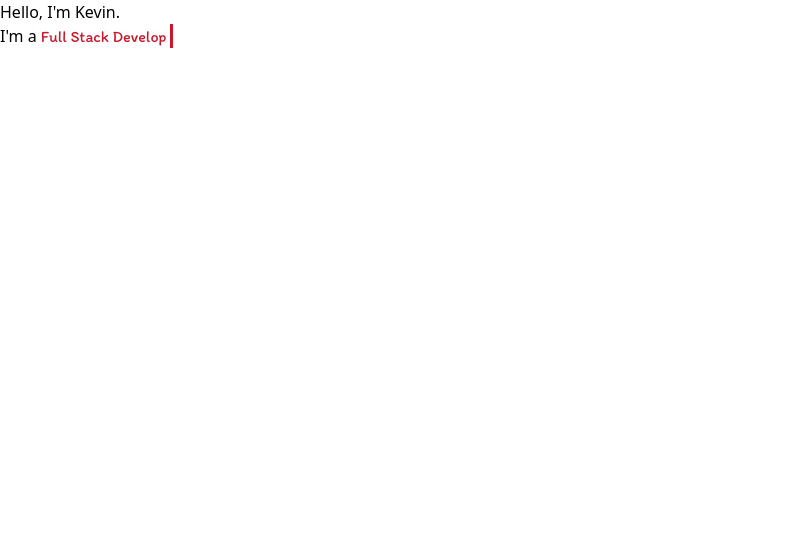
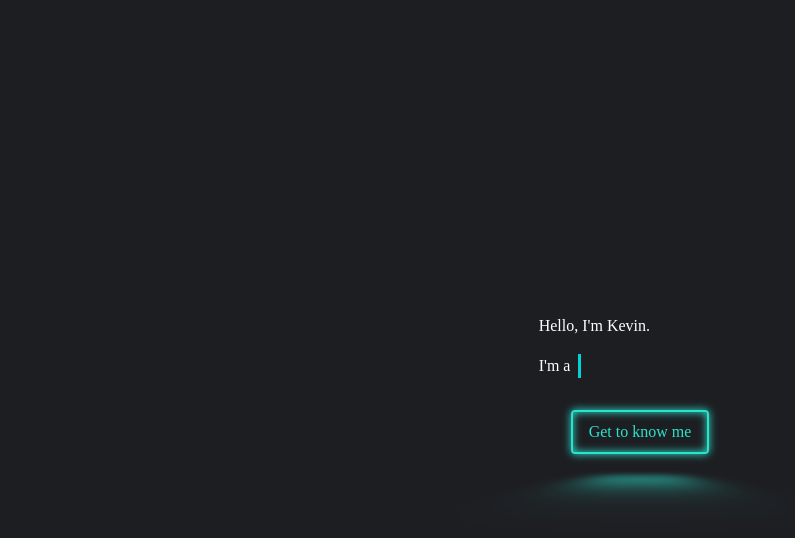
Before and after one commit to Kevin-Payan/Portfolio, a Vue app: page / in a window 1280 px wide. Shown: the top 538 px of the page, without its empty margins (0-795 px from the left). Built offline with nearby package versions, Linux system fonts and the light colour scheme; a web font is replaced by a local one.

Commit message:
Hero section progress

```diff
--- a/src/components/Hero.vue
+++ b/src/components/Hero.vue
@@ -1,15 +1,19 @@
 <script>
+import NeonButton from "./NeonButton.vue";
+
 export default {
+  components: {
+    NeonButton,
+  },
   mounted() {
     const typedText = this.$el.querySelector(".typed-text");
     const cursor = this.$el.querySelector(".cursor");
 
     const textArray = [
       "Software Engineer",
-      "Full Stack Developer",
+      "Problem Solver",
       "Tutor",
       "Learner",
-      "Problem Solver",
       "Freelancer",
       "lot of things...",
     ];
@@ -57,15 +61,16 @@ export default {
 
 <template>
   <div
-    class="flex flex-col justify-center w-screen h-screen items-center bg-black"
+    class="flex flex-col justify-center w-screen h-screen items-center bg-gray-950"
   >
     <h1 class="text-4xl font-semibold text-white p-2">
-      Hello, I'm <span class="text-red-600">Kevin.</span>
+      Hello, I'm <span class="text-cyan-300">Kevin.</span>
     </h1>
     <p class="text-4xl font-semibold text-white">
       I'm a <span class="typed-text"></span
       ><span class="cursor blink">&nbsp;</span>
     </p>
+    <NeonButton />
   </div>
 </template>
 
@@ -76,7 +81,7 @@ export default {
   --itim: "Itim", cursive;
   --dark: #1c1c1c;
   --light: #c4c4c4;
-  --red: #ca172c;
+  --red: #00fbff;
 }
 
 .typed-text {
--- /dev/null
+++ b/src/components/NeonButton.vue
@@ -0,0 +1,207 @@
+<script>
+const links = document.querySelectorAll("a");
+
+links.forEach((link) => {
+  link.addEventListener("click", (event) => {
+    event.preventDefault();
+    event.target.classList.add("active");
+    setTimeout(() => {
+      event.target.classList.remove("active");
+    }, 500);
+  });
+});
+</script>
+
+<template>
+  <div class="container">
+    <div class="buttons">
+      <a href="#" class="neon-button neon-button__3">Get to know me</a>
+    </div>
+  </div>
+</template>
+
+<style>
+:root {
+  --clr-three: rgb(43, 226, 205);
+  --clr-bg: #1d1e22;
+}
+
+*,
+*::before,
+*::after {
+  box-sizing: border-box;
+  margin: 0;
+}
+
+body {
+  min-height: 100vh;
+  display: flex;
+  justify-content: center;
+  align-items: center;
+  flex-direction: column;
+  background: var(--clr-bg);
+  font-family: "Balsamiq Sans", cursive;
+  overflow: hidden;
+}
+
+h1 {
+  color: white;
+}
+
+p {
+  margin-top: 1em;
+  color: white;
+}
+
+.container {
+  display: flex;
+  justify-content: flex-start;
+  align-items: center;
+  flex-direction: column;
+  flex-wrap: wrap;
+}
+
+.buttons {
+  display: flex;
+  justify-content: center;
+  align-items: center;
+  flex-wrap: wrap;
+}
+
+.neon-button {
+  font-size: 1rem;
+
+  display: inline-block;
+  cursor: pointer;
+  text-decoration: none;
+  padding: 0.5em 1em;
+  margin: 2rem;
+  border-radius: 0.25em;
+  position: relative;
+}
+
+.neon-button__1 {
+  color: var(--clr-one);
+  border: var(--clr-one) 0.125em solid;
+  text-shadow: 0 0 0.125em hsl(0 0% 100% / 0.3), 0 0 0.45em --clr-one;
+  box-shadow: inset 0 0 0.5em 0 var(--clr-one), 0 0 0.5em 0 var(--clr-one);
+}
+
+.neon-button__2 {
+  color: var(--clr-two);
+  border: var(--clr-two) 0.125em solid;
+  text-shadow: 0 0 0.125em hsl(0 0% 100% / 0.3), 0 0 0.45em --clr-two;
+  box-shadow: inset 0 0 0.5em 0 var(--clr-two), 0 0 0.5em 0 var(--clr-two);
+}
+
+.neon-button__3 {
+  color: var(--clr-three);
+  border: var(--clr-three) 0.125em solid;
+  text-shadow: 0 0 0.125em hsl(0 0% 100% / 0.3), 0 0 0.45em --clr-three;
+  box-shadow: inset 0 0 0.5em 0 var(--clr-three), 0 0 0.5em 0 var(--clr-three);
+}
+
+.neon-button::before {
+  content: "";
+  position: absolute;
+  top: 120%;
+  left: 0;
+  width: 100%;
+  height: 100%;
+  transform: perspective(1.5em) rotateX(45deg) scale(0.8, 0.3);
+  filter: blur(1.5em);
+  opacity: 0.7;
+  pointer-events: none;
+}
+
+.neon-button.active::before {
+  animation: scalingShadow 0.5s ease-in-out;
+}
+
+@keyframes scalingShadow {
+  0% {
+    top: 120%;
+    transform: perspective(1.5em) rotateX(45deg) scale(0.8, 0.3);
+  }
+  50% {
+    top: 165%;
+    transform: perspective(1.5em) rotateX(45deg) scale(0.75, 0.3);
+  }
+  100% {
+    top: 120%;
+    transform: perspective(1.5em) rotateX(45deg) scale(0.8, 0.3);
+  }
+}
+
+.neon-button__1::before {
+  background: var(--clr-one);
+}
+
+.neon-button__2::before {
+  background: var(--clr-two);
+}
+
+.neon-button__3::before {
+  background: var(--clr-three);
+}
+
+.neon-button::after {
+  content: "";
+  position: absolute;
+  top: 0;
+  left: 0;
+  bottom: 0;
+  right: 0;
+  opacity: 0;
+  z-index: -1;
+  transition: opacity 100ms linear;
+}
+
+.neon-button__1::after {
+  box-shadow: 0 0 2em 0.5em var(--clr-one);
+  background-color: var(--clr-one);
+}
+
+.neon-button__2::after {
+  box-shadow: 0 0 2em 0.5em var(--clr-two);
+  background-color: var(--clr-two);
+}
+
+.neon-button__3::after {
+  box-shadow: 0 0 2em 0.5em var(--clr-three);
+  background-color: var(--clr-three);
+}
+
+.neon-button:hover::before,
+.neon-button:focus::before {
+  opacity: 1;
+}
+
+.neon-button:hover::after,
+.neon-button:focus::after {
+  opacity: 1;
+}
+
+.neon-button:hover,
+.neon-button:focus {
+  outline: none;
+  color: var(--clr-bg);
+  text-shadow: none;
+}
+
+.active {
+  animation: animate 0.5s ease-in-out;
+}
+
+@keyframes animate {
+  0% {
+    transform: translateY(0%);
+  }
+  50% {
+    transform: translateY(-40%);
+  }
+  100% {
+    transform: translateY(0%);
+  }
+}
+</style>
```
